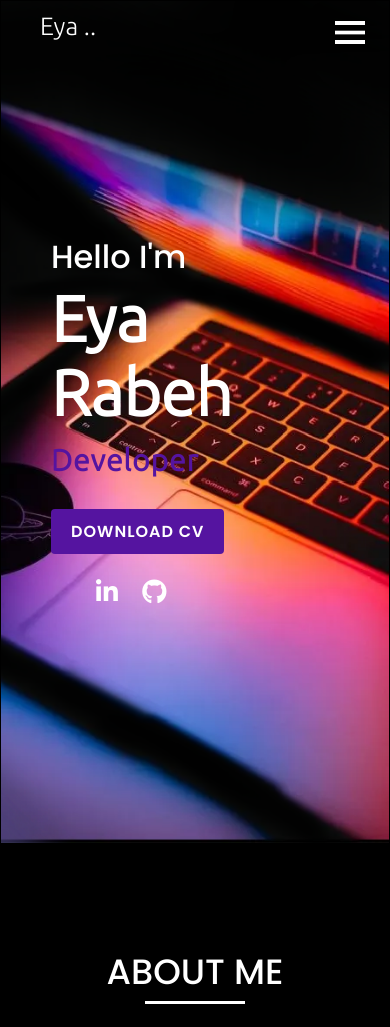
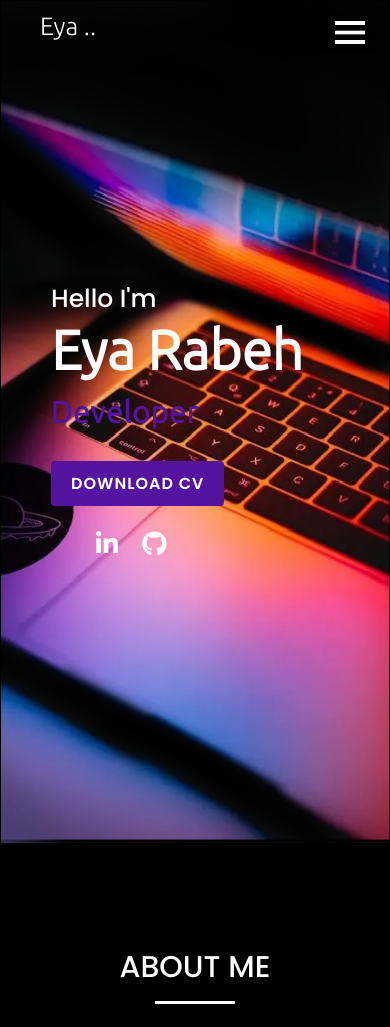
Before and after one commit to AyaRabeh/MyPortfolio.github.io, a plain HTML site: page index.html in a window 390 px wide. Shown: the top 1027 px of the page. Drawn offline with Linux system fonts and the light colour scheme.

Commit message:
initial commit

```diff
--- a/style.css
+++ b/style.css
@@ -345,7 +345,6 @@ header.sticky {
 .contact .content {
   display: flex;
   justify-content: center;
-  flex-wrap: wrap;
   flex-direction: column;
 }
 
@@ -535,7 +534,10 @@ header.sticky {
     padding: 100px 50px;
   }
   .main .content h2 span {
-    font-size: 2em;
+    font-size: 55px;
+  }
+  .main .content h2 {
+    font-size: 25px;
   }
   .about .content .col-left .img {
     margin-left: -50%;
@@ -549,6 +551,10 @@ header.sticky {
   }
   .section-title {
     margin-bottom: 0px;
+    font-size: 30px;
+  }
+  .section-title:before {
+    width: 80px;
   }
   .about .content .col-right {
     margin-top: 70px;
@@ -562,6 +568,9 @@ header.sticky {
   }
   .work .content .card-img {
     margin-top: 20px;
+  }
+  .contact-form .input-box {
+    margin-bottom: 10px;
   }
 }
 .scrollToTop-btn {
```
